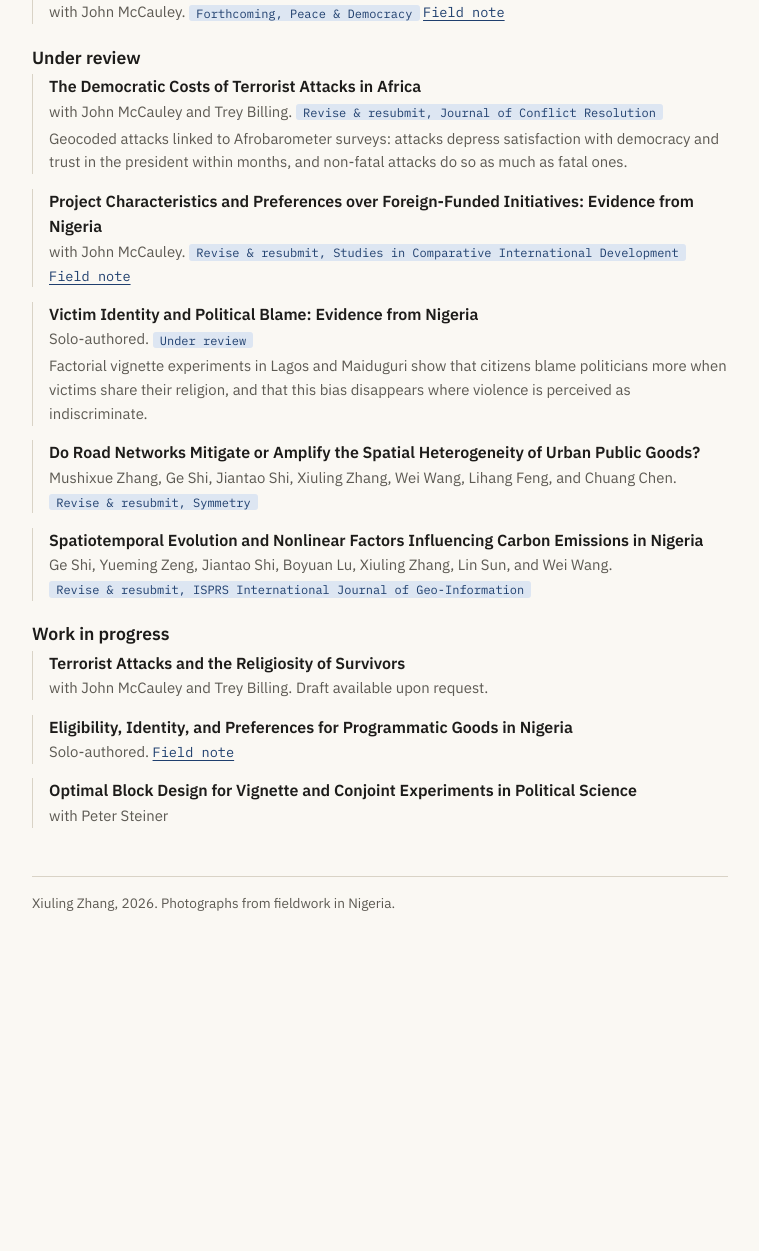
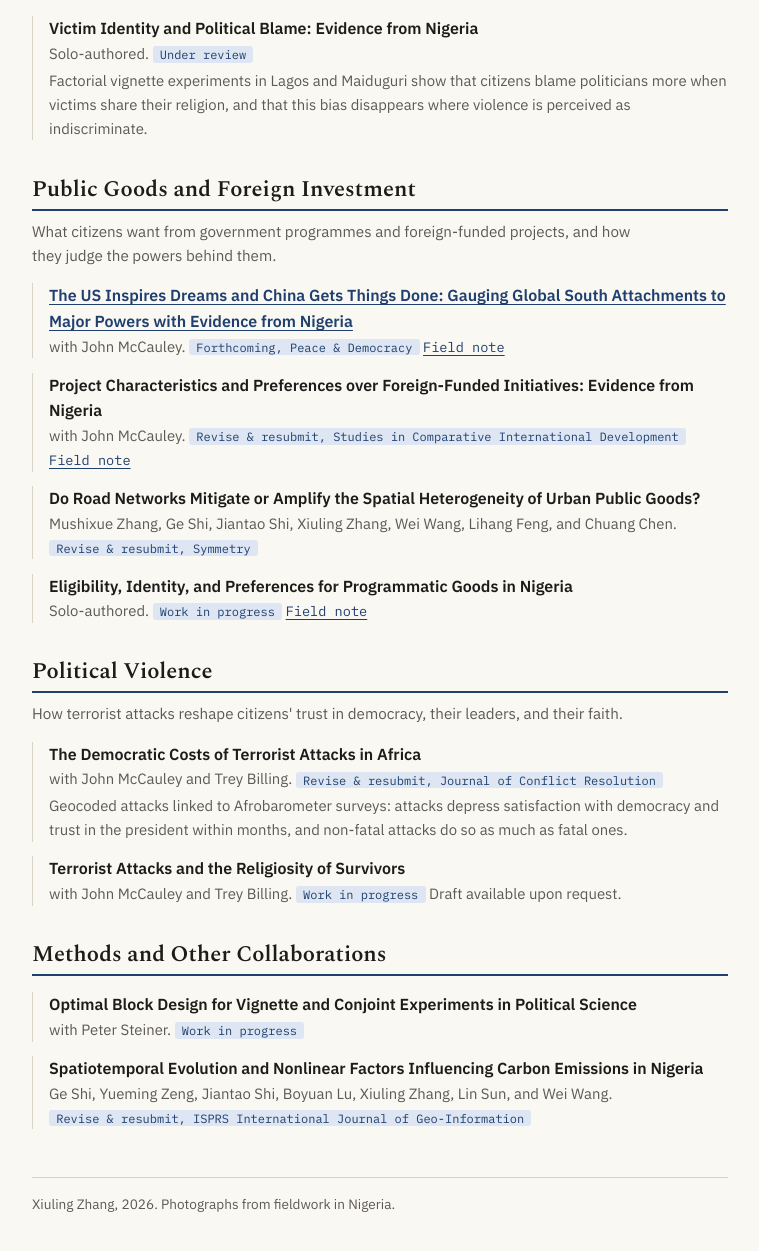
Before and after one commit to xiulzhang/xiulzhang.github.io, a plain HTML site: page research.html in a window 1280 px wide. Shown: the part 871-2122 px from the top of the page, without its empty margins (432-1191 px from the left). Before the commit the page ends 1849 px from the top, so only its background shows below. Drawn offline with nearby package versions, Linux system fonts and the light colour scheme.

Commit message:
Research page: group papers by topic (identity politics, public goods and foreign investment, political violence)
Co-Authored-By: Claude Fable 5.1 <noreply@anthropic.com>

```diff
--- a/research.html
+++ b/research.html
@@ -70,6 +70,13 @@ section { scroll-margin-top: 1rem; }
 .jmp p { margin: 0.6rem 0 0; font-size: 0.97rem; }
 .jmp .links { margin-top: 0.7rem; font-size: 0.9rem; display: flex; flex-wrap: wrap; gap: 0.4rem 1.2rem; }
 
+/* research: papers grouped by topic */
+.topic { margin-top: 2.2rem; }
+.topic:first-of-type { margin-top: 1.2rem; }
+.topic h3 { font-family: var(--display); font-size: 1.4rem; font-weight: 600; margin: 0 0 0.3rem; padding-bottom: 0.4rem; border-bottom: 2px solid var(--accent); }
+.topic .blurb { color: var(--muted); font-size: 0.95rem; margin: 0.5rem 0 1rem; }
+.topic .pubs { margin-top: 1rem; }
+.jmp .tag { font-family: var(--mono); font-size: 0.75rem; letter-spacing: 0.06em; text-transform: uppercase; color: var(--accent); margin-bottom: 0.3rem; }
 .pubs { list-style: none; margin: 0; padding: 0; display: grid; gap: 0.9rem; }
 .pubs li { padding-left: 1rem; border-left: 1px solid var(--line); min-width: 0; }
 .pubs .t { font-weight: 600; }
@@ -139,36 +146,52 @@ nav a[aria-current="page"] { color: var(--accent); }
   <main>
     <section id="research">
       <p class="eyebrow">Research</p>
-      <h2>Identity, violence, and accountability in Africa</h2>
+      <h2>Identity politics, public goods and foreign investment, and political violence in Africa</h2>
       <p class="prepared">Fields: identity politics, intersectionality, political economy of development, sub-Saharan Africa.</p>
 
-      <h3>Job market paper</h3>
+      <div class="topic" id="identity">
+        <h3>Identity Politics</h3>
+        <p class="blurb">How gender, ethnicity, and religion shape whom voters support and whom they hold responsible.</p>
+
         <div class="jmp">
+          <div class="tag">Job market paper</div>
           <div class="t">Whose Ethnicity Counts? Gender, Patriarchy, and Coethnic Voting in Nigeria</div>
           <p>Decades of research in comparative political behavior show that voters favor coethnic candidates, yet we know little about women's place in ethnic politics. I argue that female candidates face distinct disadvantages in political arenas where ethnic identity is politically salient yet ethnic ascription is structurally patriarchal. Where patrilineal conventions establish men as the primary anchors of ethnic membership, women's ethnic ties carry less weight in establishing coethnic status, leaving them with less ethnic capital to draw upon for electoral support. I examine these dynamics across two crucial dimensions of ethnic ascription: lineage and marriage. Drawing on two conjoint experiments and qualitative fieldwork in Lagos, Nigeria, I show that paternal ethnic ties confer substantially greater electoral returns than maternal ones, regardless of candidate gender. In marriage, male candidates retain coethnic support when marrying outside their group and even gain support from their wives' communities. Female candidates, however, lose support from their ethnic communities of origin without gaining equivalent support from their husbands' communities. Crucially, this penalty holds even among female voters who otherwise favor female candidates. These findings highlight how patriarchal rules of ethnic ascription translate into distinct electoral disadvantages for women.</p>
           <div class="links"><a class="fn-link" href="fieldnotes.html#note-team">Field note: the team behind the survey</a></div>
         </div>
 
-      <h3>Peer-reviewed publications</h3>
+        <ul class="pubs">
+          <li><div class="t">Victim Identity and Political Blame: Evidence from Nigeria</div><div class="m">Solo-authored. <span class="status">Under review</span></div><div class="note">Factorial vignette experiments in Lagos and Maiduguri show that citizens blame politicians more when victims share their religion, and that this bias disappears where violence is perceived as indiscriminate.</div></li>
+        </ul>
+      </div>
+
+      <div class="topic" id="goods">
+        <h3>Public Goods and Foreign Investment</h3>
+        <p class="blurb">What citizens want from government programmes and foreign-funded projects, and how they judge the powers behind them.</p>
         <ul class="pubs">
           <li><div class="t"><a href="https://peace-democracy.org/board/bbs/board.php?bo_table=journal_main&amp;wr_id=26">The US Inspires Dreams and China Gets Things Done: Gauging Global South Attachments to Major Powers with Evidence from Nigeria</a></div><div class="m">with John McCauley. <span class="status">Forthcoming, Peace &amp; Democracy</span> <a class="fn-link" href="fieldnotes.html#note-train">Field note</a></div></li>
+          <li><div class="t">Project Characteristics and Preferences over Foreign-Funded Initiatives: Evidence from Nigeria</div><div class="m">with John McCauley. <span class="status">Revise &amp; resubmit, Studies in Comparative International Development</span> <a class="fn-link" href="fieldnotes.html#note-train">Field note</a></div></li>
+          <li><div class="t">Do Road Networks Mitigate or Amplify the Spatial Heterogeneity of Urban Public Goods?</div><div class="m">Mushixue Zhang, Ge Shi, Jiantao Shi, Xiuling Zhang, Wei Wang, Lihang Feng, and Chuang Chen. <span class="status">Revise &amp; resubmit, Symmetry</span></div></li>
+          <li><div class="t">Eligibility, Identity, and Preferences for Programmatic Goods in Nigeria</div><div class="m">Solo-authored. <span class="status">Work in progress</span> <a class="fn-link" href="fieldnotes.html#note-lagos">Field note</a></div></li>
         </ul>
+      </div>
 
-      <h3>Under review</h3>
+      <div class="topic" id="violence">
+        <h3>Political Violence</h3>
+        <p class="blurb">How terrorist attacks reshape citizens' trust in democracy, their leaders, and their faith.</p>
         <ul class="pubs">
           <li><div class="t">The Democratic Costs of Terrorist Attacks in Africa</div><div class="m">with John McCauley and Trey Billing. <span class="status">Revise &amp; resubmit, Journal of Conflict Resolution</span></div><div class="note">Geocoded attacks linked to Afrobarometer surveys: attacks depress satisfaction with democracy and trust in the president within months, and non-fatal attacks do so as much as fatal ones.</div></li>
-        <li><div class="t">Project Characteristics and Preferences over Foreign-Funded Initiatives: Evidence from Nigeria</div><div class="m">with John McCauley. <span class="status">Revise &amp; resubmit, Studies in Comparative International Development</span> <a class="fn-link" href="fieldnotes.html#note-train">Field note</a></div></li>
-        <li><div class="t">Victim Identity and Political Blame: Evidence from Nigeria</div><div class="m">Solo-authored. <span class="status">Under review</span></div><div class="note">Factorial vignette experiments in Lagos and Maiduguri show that citizens blame politicians more when victims share their religion, and that this bias disappears where violence is perceived as indiscriminate.</div></li>
-        <li><div class="t">Do Road Networks Mitigate or Amplify the Spatial Heterogeneity of Urban Public Goods?</div><div class="m">Mushixue Zhang, Ge Shi, Jiantao Shi, Xiuling Zhang, Wei Wang, Lihang Feng, and Chuang Chen. <span class="status">Revise &amp; resubmit, Symmetry</span></div></li>
+          <li><div class="t">Terrorist Attacks and the Religiosity of Survivors</div><div class="m">with John McCauley and Trey Billing. <span class="status">Work in progress</span> Draft available upon request.</div></li>
+        </ul>
+      </div>
+
+      <div class="topic" id="other">
+        <h3>Methods and Other Collaborations</h3>
+        <ul class="pubs">
+          <li><div class="t">Optimal Block Design for Vignette and Conjoint Experiments in Political Science</div><div class="m">with Peter Steiner. <span class="status">Work in progress</span></div></li>
           <li><div class="t">Spatiotemporal Evolution and Nonlinear Factors Influencing Carbon Emissions in Nigeria</div><div class="m">Ge Shi, Yueming Zeng, Jiantao Shi, Boyuan Lu, Xiuling Zhang, Lin Sun, and Wei Wang. <span class="status">Revise &amp; resubmit, ISPRS International Journal of Geo-Information</span></div></li>
         </ul>
-
-      <h3>Work in progress</h3>
-      <ul class="pubs">
-        <li><div class="t">Terrorist Attacks and the Religiosity of Survivors</div><div class="m">with John McCauley and Trey Billing. Draft available upon request.</div></li>
-        <li><div class="t">Eligibility, Identity, and Preferences for Programmatic Goods in Nigeria</div><div class="m">Solo-authored. <a class="fn-link" href="fieldnotes.html#note-lagos">Field note</a></div></li>
-        <li><div class="t">Optimal Block Design for Vignette and Conjoint Experiments in Political Science</div><div class="m">with Peter Steiner</div></li>
-      </ul>
+      </div>
     </section>
     <footer>Xiuling Zhang, 2026. Photographs from fieldwork in Nigeria.</footer>
   </main>
```
Also changed, not shown: cv.html (+7 -0 lines), fieldnotes.html (+7 -0 lines), index.html (+7 -0 lines), teaching.html (+7 -0 lines), 1 other file. Lines whose indentation alone changed are shown as unchanged.
